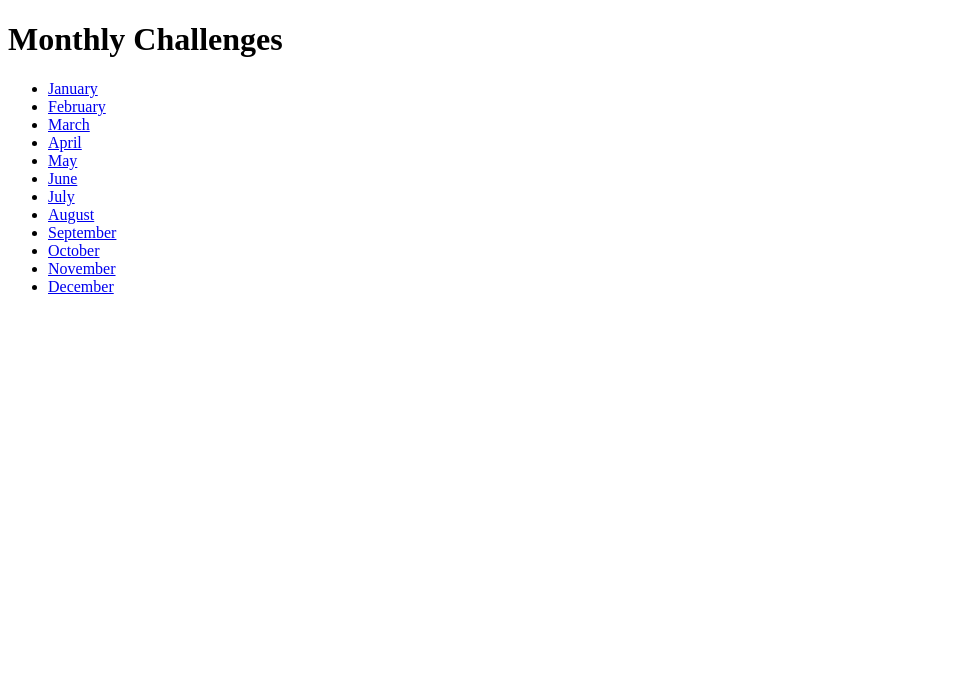
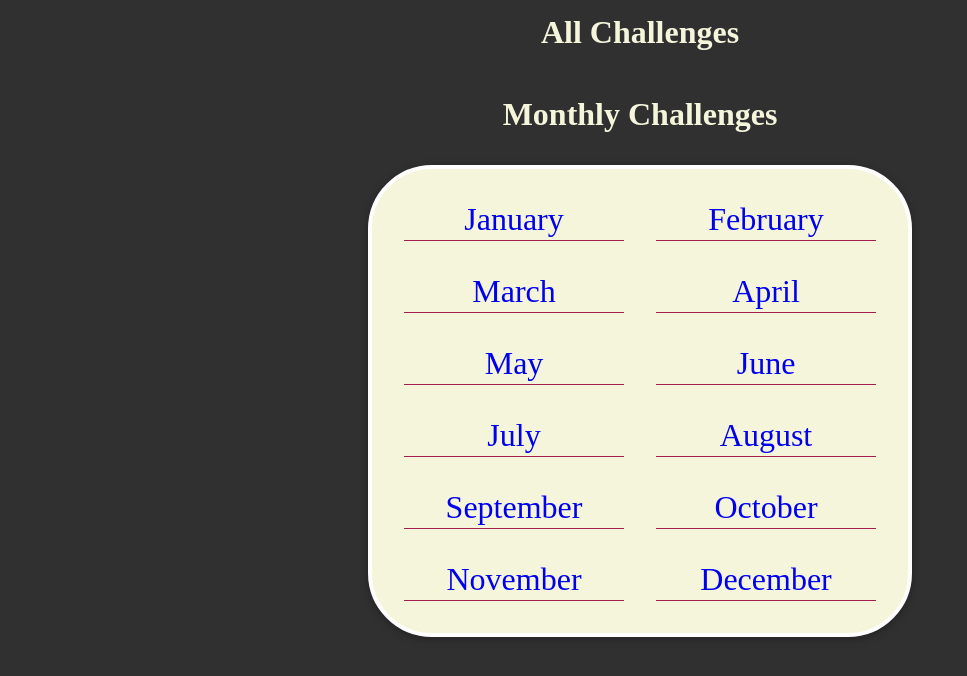
Before and after one commit to madaooftheblues/monthly_challenges, a Django app: page /challenges/ in a window 1280 px wide. Shown: the top 676 px of the page, without its empty margins (0-967 px from the left). Run offline with Django 5.2, Linux system fonts and the light colour scheme.

Commit message:
Add static files for styling

```diff
--- /dev/null
+++ b/challenges/static/challenges/includes/header.css
@@ -0,0 +1,21 @@
+header {
+  width: 100%;
+  height: 4rem;
+}
+
+header nav {
+  width: 100%;
+  height: 100%;
+  display: flex;
+  justify-content: center;
+  align-items: center;
+}
+
+header nav a {
+  color: beige;
+  font-size: 2rem;
+}
+
+header nav a:hover {
+  color: #a31e51;
+}
--- /dev/null
+++ b/challenges/static/challenges/monthly-challenges.css
@@ -0,0 +1,33 @@
+ul {
+  max-width: 34rem;
+  width: 90%;
+  margin: auto;
+  border: 4px solid white;
+  border-radius: 4rem;
+  box-shadow: 0 2px 8px rgba(0, 0, 0, 0.3);
+  padding: 2rem;
+  display: grid;
+  grid-template-columns: 1fr 1fr;
+  gap: 2rem;
+  background-color: beige;
+}
+
+ul > li {
+  display: flex;
+  align-items: center;
+  justify-content: center;
+  color: beige;
+  font-size: 2rem;
+  border-bottom: 1px solid #a31e51;
+  padding-bottom: 2px;
+}
+
+ul a:active,
+ul a:hover {
+  color: #a31e51;
+}
+
+h1 {
+  text-align: center;
+  margin: 2rem 0;
+}
--- a/challenges/templates/challenges/challenge.html
+++ b/challenges/templates/challenges/challenge.html
@@ -1,8 +1,14 @@
 {% extends "layout.html" %}
+{% load static %}
+{% block css_links %}
+  <link rel="stylesheet" href="{% static "challenges/includes/header.css" %}">
+  <link rel="stylesheet" href="{% static "challenges/challenge.css" %}">
+{% endblock css_links %}
 {% block title %}
   {{ month | title }} Challenge
 {% endblock title %}
 {% block content %}
+  {% include "challenges/includes/header.html" %}
   <h1>{{ month | title }} Challenge</h1>
   {% if challenge is not None %}
     <h2>{{ challenge }}</h2>
--- /dev/null
+++ b/challenges/templates/challenges/includes/header.html
@@ -0,0 +1,7 @@
+<header>
+    <nav>
+        <h3>
+            <a href="{% url "index" %}">All Challenges</a>
+        </h3>
+    </nav>
+</header>
--- a/challenges/templates/challenges/monthly-challenges.html
+++ b/challenges/templates/challenges/monthly-challenges.html
@@ -1,8 +1,15 @@
 {% extends "layout.html" %}
+{% load static %}
+{% block css_links %}
+  <link rel="stylesheet" href="{% static "challenges/includes/header.css" %}">
+  <link rel="stylesheet"
+        href="{% static "challenges/monthly-challenges.css" %}">
+{% endblock css_links %}
 {% block title %}
   Monthly Challenges
 {% endblock title %}
 {% block content %}
+  {% include "challenges/includes/header.html" %}
   <h1>Monthly Challenges</h1>
   <ul>
     {% for month in months_list %}
--- a/challenges/urls.py
+++ b/challenges/urls.py
@@ -2,7 +2,7 @@ from django.urls import path
 from . import views
 
 urlpatterns = [
-    path("", views.get_months_list),
+    path("", views.get_months_list, name="index"),
     path("<int:month>", views.monthly_challenge_by_number),
     path("<str:month>", views.monthly_challenge, name="month-url")
 ]
--- a/monthly_challenges/settings.py
+++ b/monthly_challenges/settings.py
@@ -122,3 +122,5 @@ STATIC_URL = 'static/'
 # https://docs.djangoproject.com/en/5.1/ref/settings/#default-auto-field
 
 DEFAULT_AUTO_FIELD = 'django.db.models.BigAutoField'
+
+STATICFILES_DIRS = [BASE_DIR / 'static']
--- /dev/null
+++ b/static/layout.css
@@ -0,0 +1,18 @@
+* {
+  margin: 0;
+  padding: 0;
+  box-sizing: border-box;
+}
+
+li {
+  list-style-type: none;
+}
+
+a {
+  text-decoration: none;
+}
+
+body {
+  background-color: #303030;
+  color: beige;
+}
--- a/templates/layout.html
+++ b/templates/layout.html
@@ -1,8 +1,14 @@
+{% load static %}
 <!DOCTYPE html>
 <html lang="en">
   <head>
     <meta charset="UTF-8" />
     <meta name="viewport" content="width=device-width, initial-scale=1.0" />
+    <meta name="description" content="Months and Challenges">
+    <meta name="keywords" content="Months, Challenges">
+    <link rel="stylesheet" href="{% static "layout.css" %}">
+    {% block css_links %}
+    {% endblock css_links %}
     <title>
       {% block title %}
         Monthly Challenges
```
Also changed, not shown: challenges/static/challenges/challenge.css (added, +13 -0 lines).
